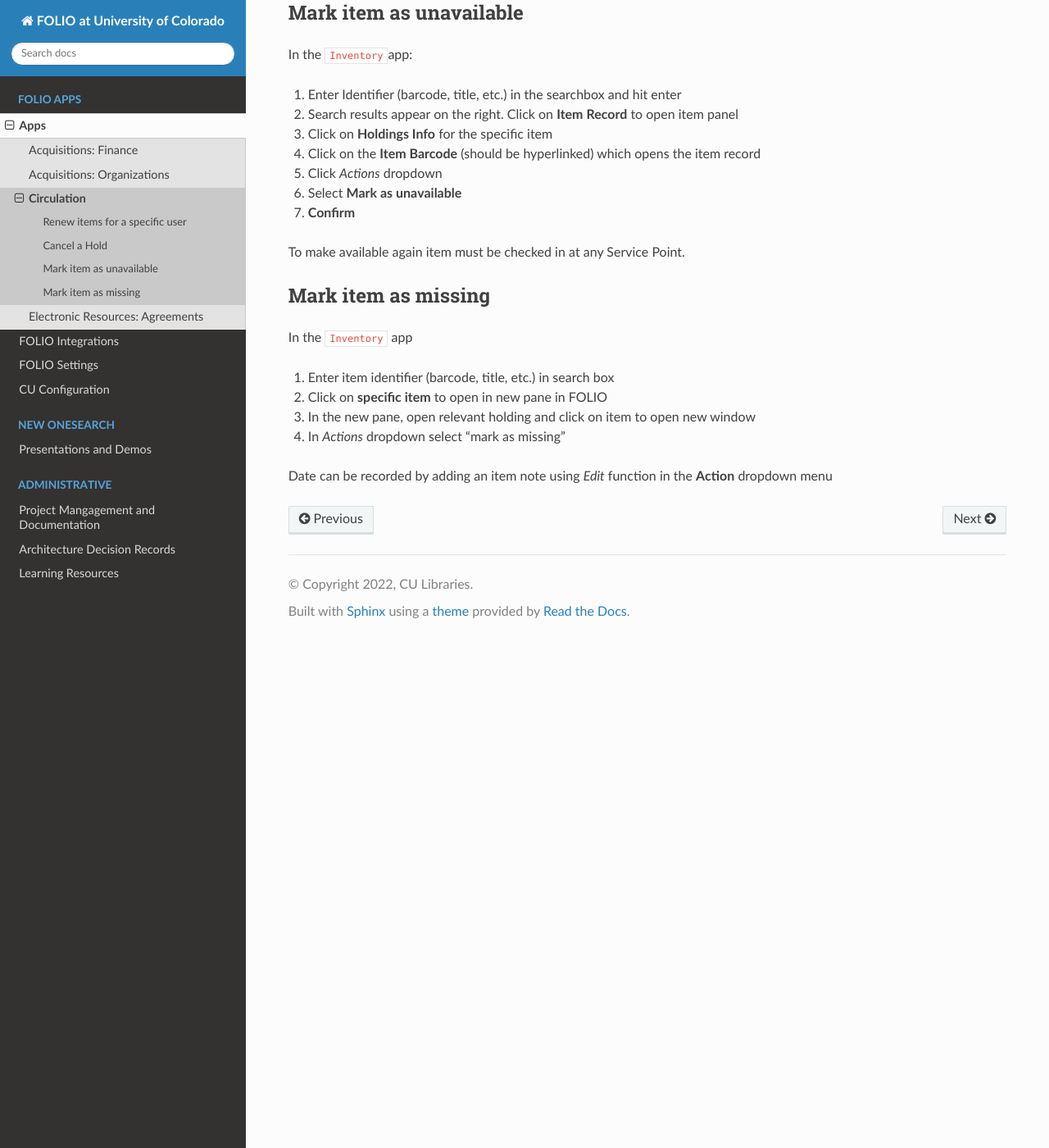
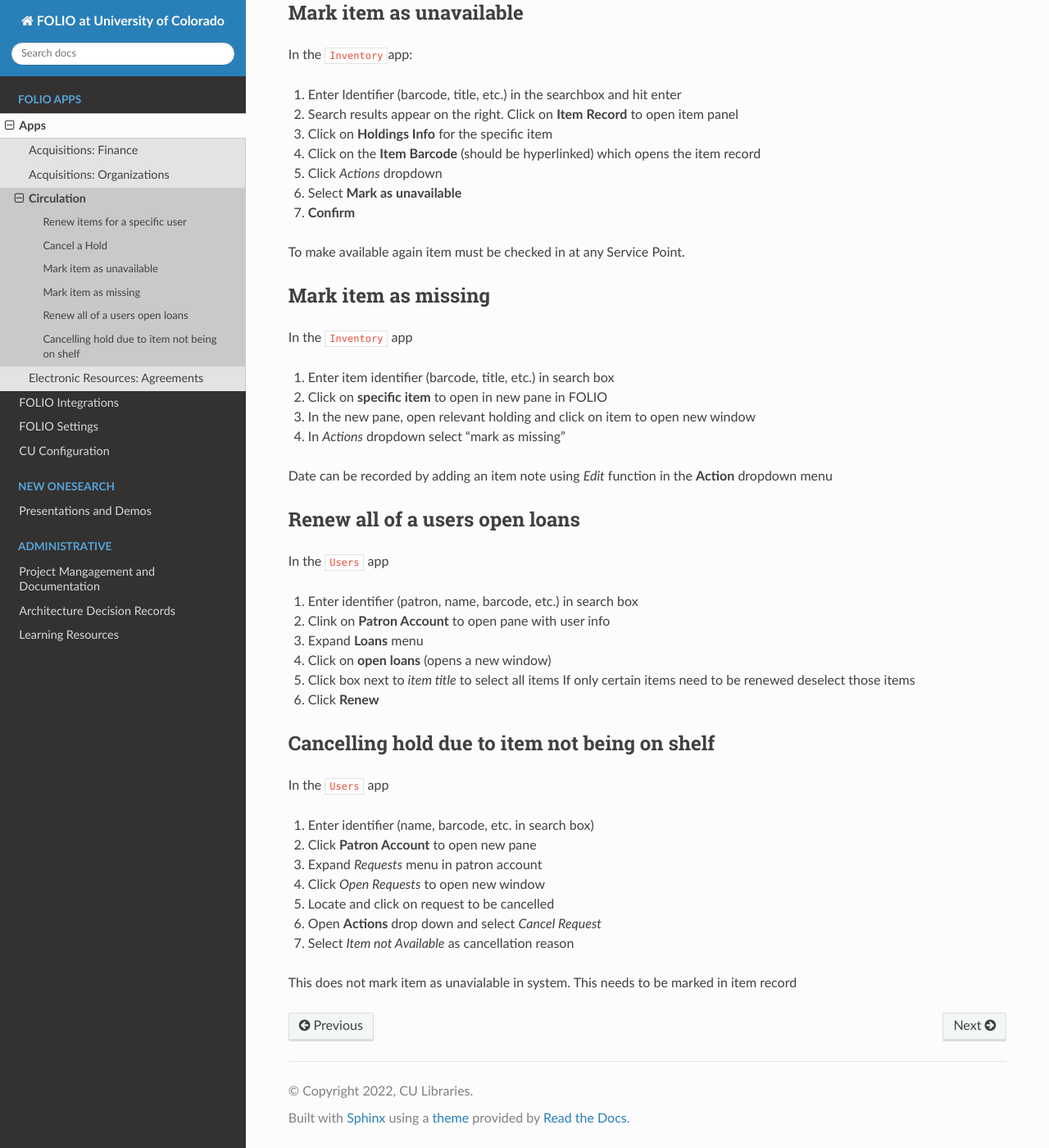
Before and after one commit to culibraries/folio, a Sphinx documentation site: the page built from docs/apps/circulation.md, in a window 1280 px wide and 1400 px high, scrolled down 779 px. Shown: the whole window at 82% size. Built offline with Sphinx 7.4.7 and the Read the Docs theme 2.0.0, drawn with Linux system fonts in a browser that asks for light colours.

Commit message:
update issue/212
updated circ doc to include cancelling holds due to missing item

```diff
--- a/docs/apps/circulation.md
+++ b/docs/apps/circulation.md
@@ -48,3 +48,29 @@
 1. In *Actions* dropdown select "mark as missing"
 
 Date can be recorded by adding an item note using *Edit* function in the **Action** dropdown menu
+
+## Renew all of a users open loans
+
+In the `Users` app
+
+1. Enter identifier (patron, name, barcode, etc.) in search box
+1. Clink on **Patron Account** to open pane with user info
+1. Expand **Loans** menu
+1. Click on **open loans** (opens a new window)
+1. Click box next to *item title* to select all items
+If only certain items need to be renewed deselect those items
+1. Click **Renew**
+
+## Cancelling hold due to item not being on shelf
+
+In the `Users` app
+
+1. Enter identifier (name, barcode, etc. in search box)
+1. Click **Patron Account** to open new pane
+1. Expand *Requests* menu in patron account
+1. Click *Open Requests* to open new window
+1. Locate and click on request to be cancelled
+1. Open **Actions** drop down and select *Cancel Request*
+1. Select *Item not Available* as cancellation reason
+
+This does not mark item as unavialable in system. This needs to be marked in item record
```
